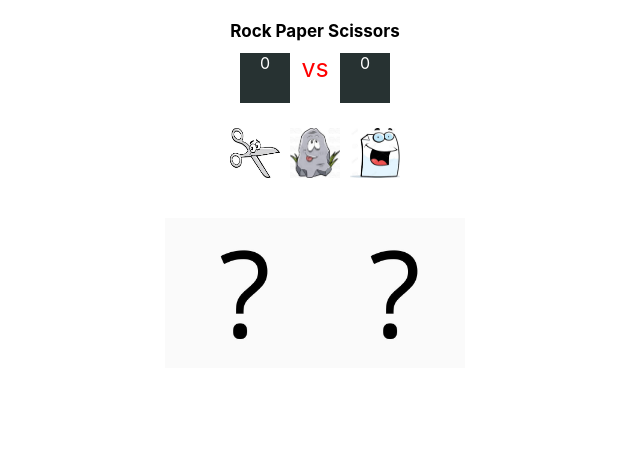
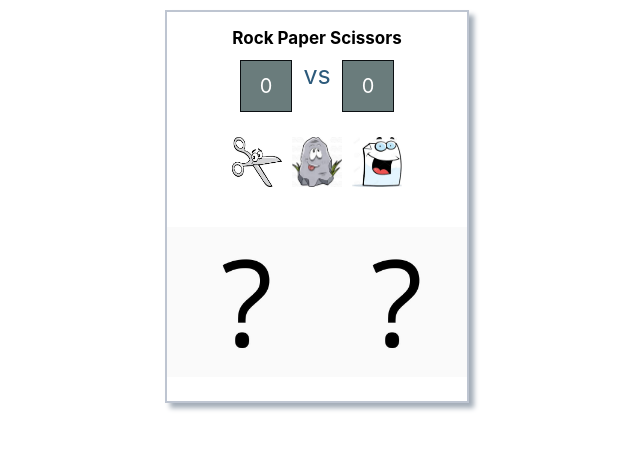
Before and after one commit to lauraMeiz/scissor-rock-paper, a React (Create React App) app: page / in a window 1280 px wide. Shown: the top 450 px of the page, without its empty margins (325-965 px from the left). Built offline with nearby package versions, Linux system fonts and the light colour scheme.

Commit message:
container shadow commit

```diff
--- a/src/App.scss
+++ b/src/App.scss
@@ -15,9 +15,11 @@
 
 .game-container {
   width: 300px;
-  margin: 5px calc(50% - 150px);
+  margin: 10px calc(50% - 150px);
   display: flex;
   flex-direction: column;
+  border: 2px solid rgb(190, 197, 209);
+  box-shadow: 5px 5px 5px rgb(163, 173, 184);
   .top-row {
     width: 300px;
     margin: 5px calc(50% - 150px);
@@ -59,14 +61,19 @@
     width: 300px;
 
     .game-result {
+      display: flex;
       width: 50px;
       height: 50px;
-      background-color: rgb(39, 50, 50);
+      background-color: rgb(106, 124, 124);
       color: white;
+      font-size: 20px;
+      justify-content: center;
+      align-items: center;
+      border: 1px solid rgb(11, 15, 18);
     }
   }
   span {
-    color: red;
+    color: rgb(44, 90, 123);
     font-size: 25px;
     width: 50px;
   }
```
